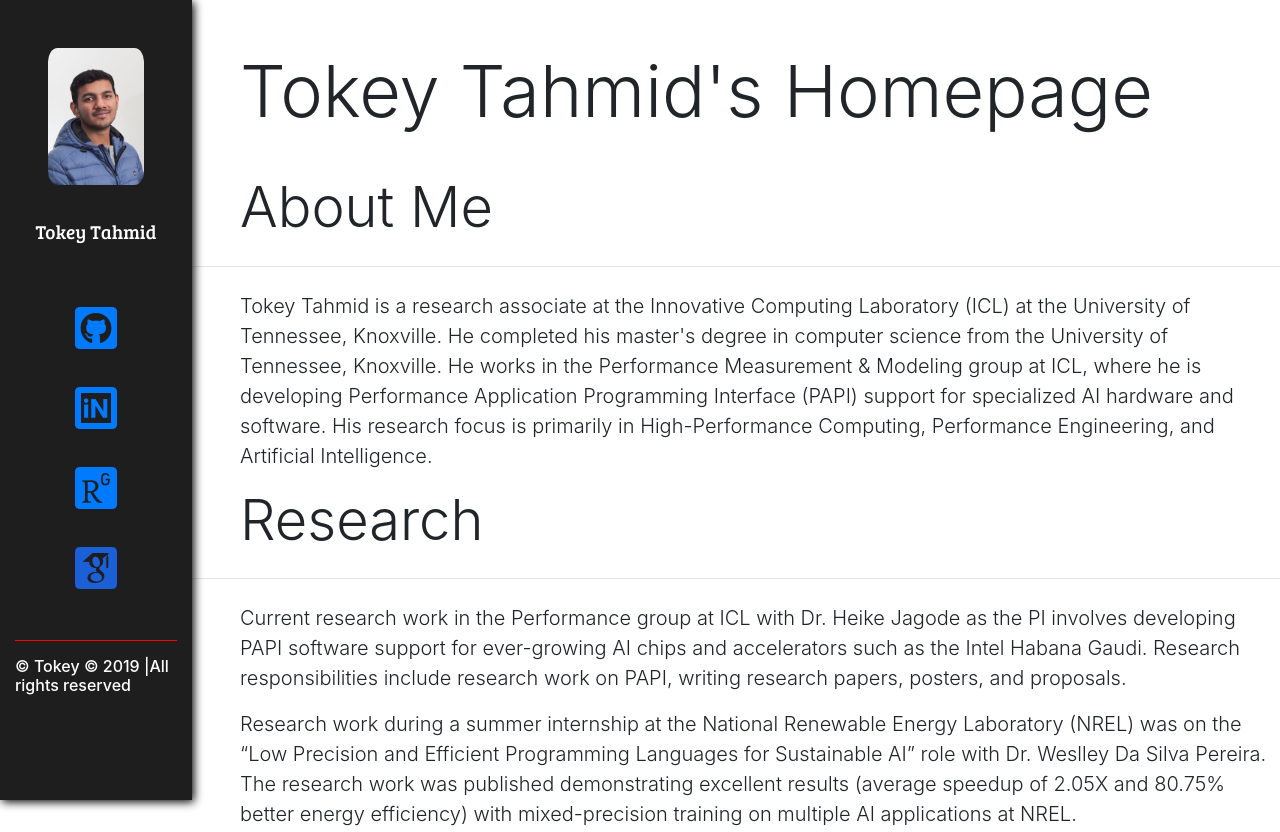
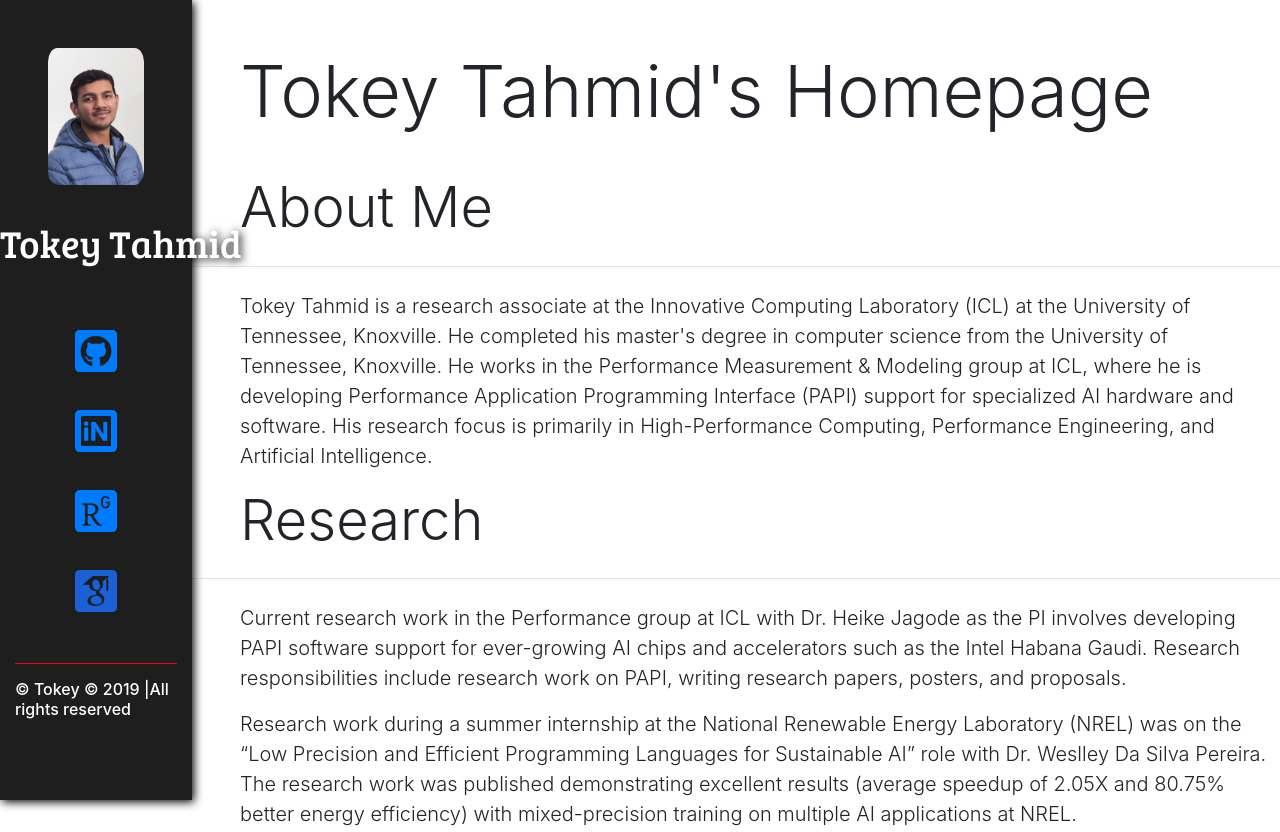
Before and after one commit to tokey-tahmid/tokey-tahmid.github.io, a plain HTML site: page index.html in a window 1280 px wide. Shown: the top 832 px of the page. Drawn offline with nearby package versions, Linux system fonts and the light colour scheme; files that its build step writes are made by us from their sources; some icons are missing; files whose address does not match are found by name; a web font is replaced by a local one.

Commit message:
Update index.html

```diff
--- a/index.html
+++ b/index.html
@@ -45,7 +45,7 @@
         <div class="text-center">
           <img class="author-img" src="./portrait2.jpg" />
           <a class="navbar-brand" href="./index.html">
-            <h3 style="font-size: 1.5vw">Tokey Tahmid</h3>
+            <h3 style="font-size: 3vw">Tokey Tahmid</h3>
           </a>
         </div>
         <ul class="navbar-nav text-center padding-topo">
```
